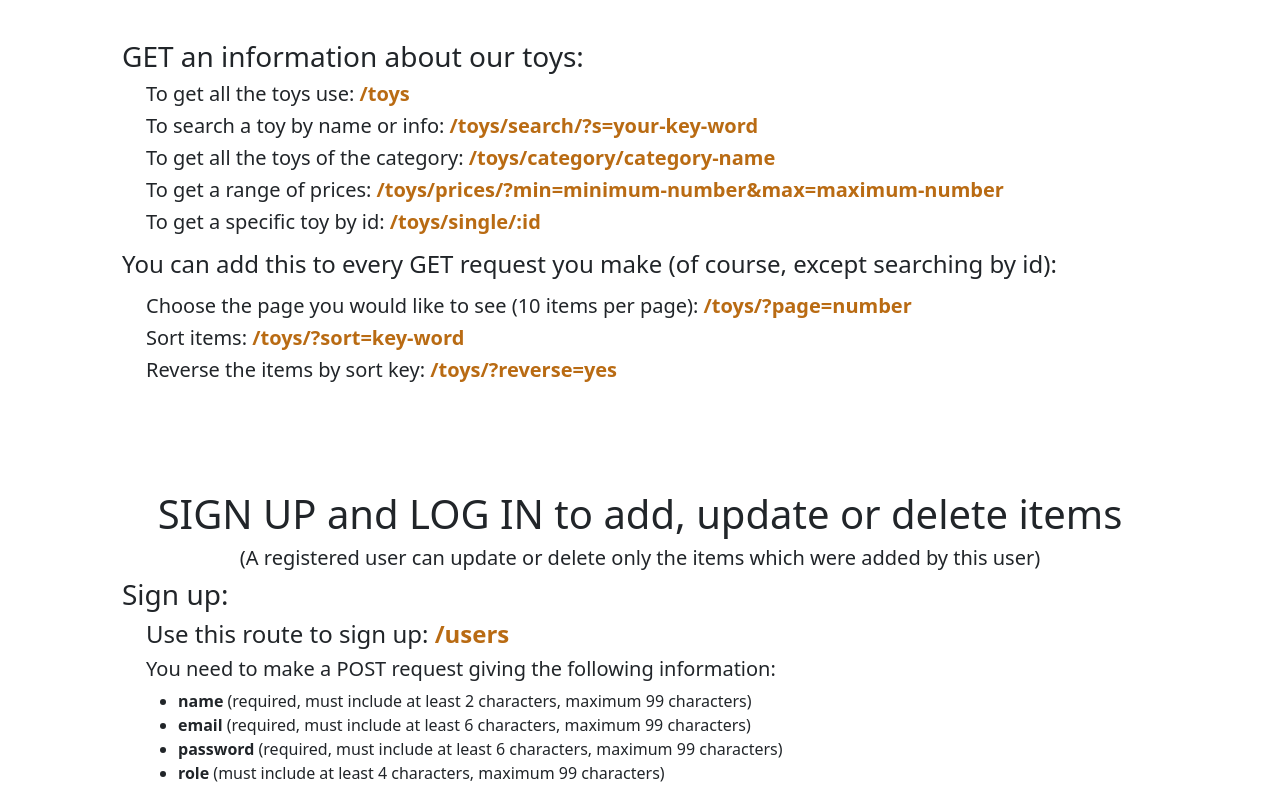
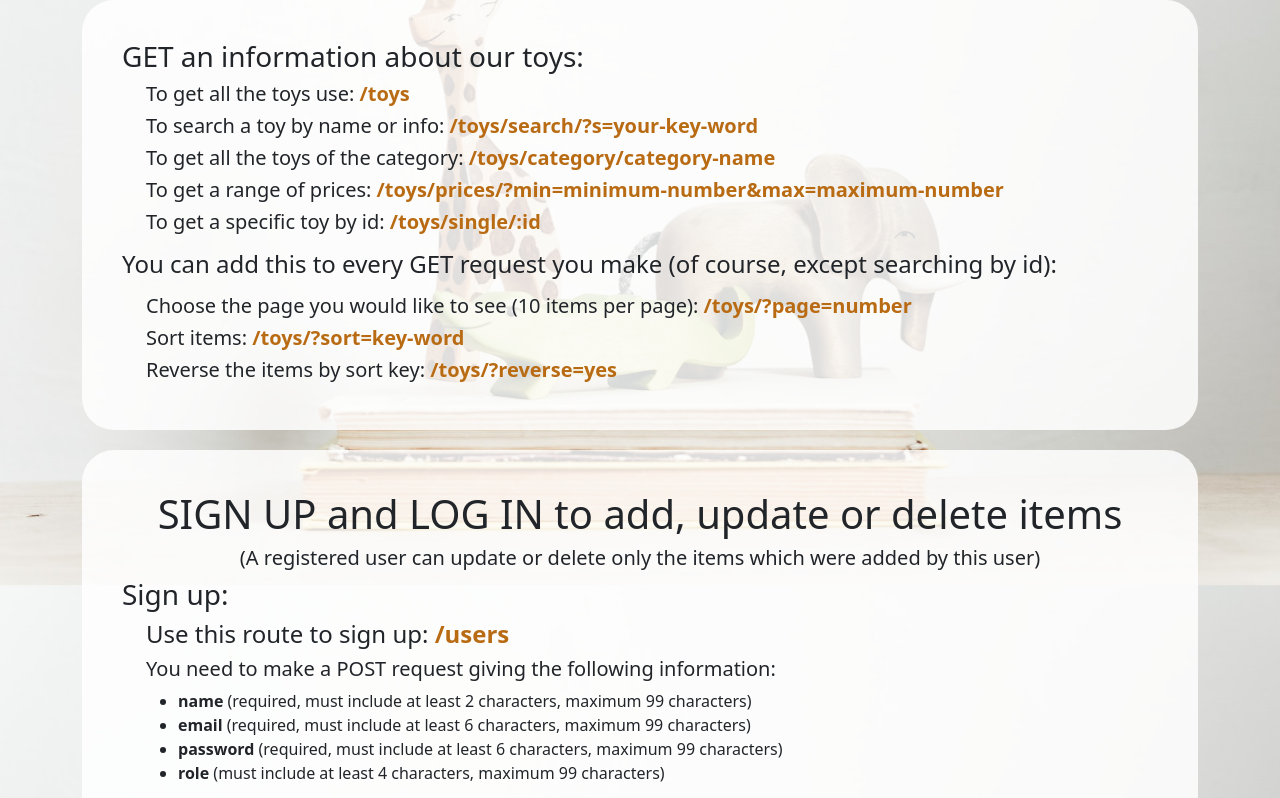
Before and after one commit to DoraYaroshenko/Toys-API-Project, a website: page public/index.html in a window 1280 px wide. Shown: the part 268-1066 px from the top of the page. Drawn offline with nearby package versions, Linux system fonts and the light colour scheme; the site is published under a folder, as on GitHub Pages, so addresses that start at the root find nothing.

Commit message:
Update documentation.css

```diff
--- a/documentation.css
+++ b/documentation.css
@@ -1,5 +1,5 @@
 body{
-    background-image:url("/public/bg.jpg");
+    background-image:url("./public/bg.jpg");
     background-size: cover;
     background-position: center;
     background-attachment: fixed;
```
